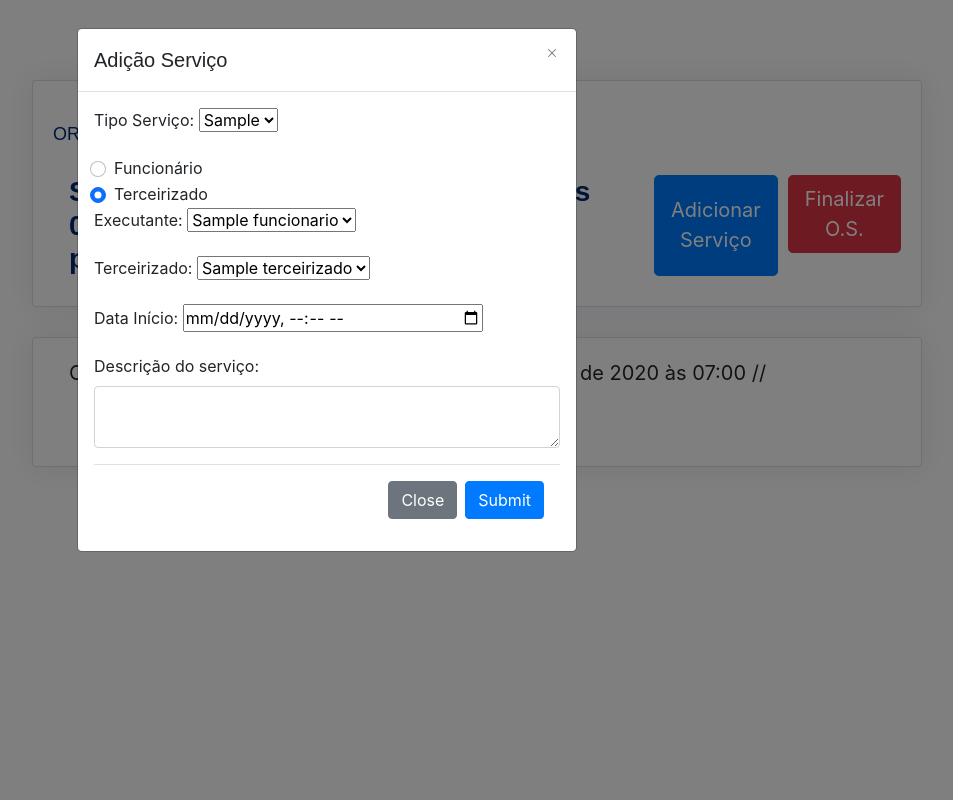
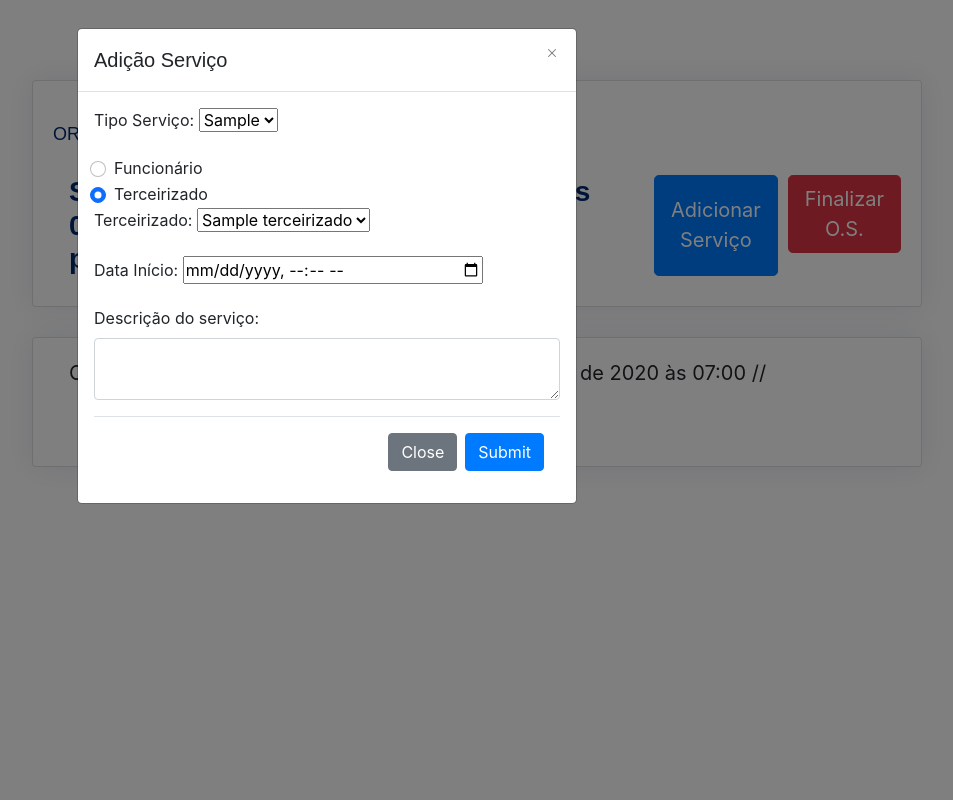
Before and after one commit to otaciliopires/KAITO_CONTROL, a Django app: page /manutencao/osoficina/1/ in a window 1280 px wide, after a click on "Adicionar Serviço". Shown: the whole page, without its empty margins (313-1266 px from the left). Run offline with Django 4.2, Linux system fonts and the light colour scheme; tables that the repository leaves empty hold one stand-in row (values such as "Sample post"); some libraries are stand-ins or nearby versions.

Commit message:
transfer

```diff
--- a/manutencao/templates/os_oficina_service.html
+++ b/manutencao/templates/os_oficina_service.html
@@ -226,22 +226,20 @@
                         </select>
                     </div>
 
-
                     <div class="form-check">
-                  <input class="form-check-input" type="radio" name="status_executante" id="flexRadioDefault1" value='funcionario'>
-                  <label class="form-check-label" for="flexRadioDefault1">
+                        <input class="form-check-input" type="radio" name="status_executante" id="flexRadioFuncionario" value='funcionario' onclick="toggleSelects()">
+                        <label class="form-check-label" for="flexRadioFuncionario">
                             Funcionário
                         </label>
                     </div>
                     <div class="form-check">
-                  <input class="form-check-input" type="radio" name="status_executante" id="flexRadioDefault2" value='terceirizado' checked>
-                  <label class="form-check-label" for="flexRadioDefault2">
+                        <input class="form-check-input" type="radio" name="status_executante" id="flexRadioTerceirizado" value='terceirizado' checked onclick="toggleSelects()">
+                        <label class="form-check-label" for="flexRadioTerceirizado">
                             Terceirizado
                         </label>
                     </div>
 
-
-                <div class="mb-3">
+                    <div class="mb-3" id="selectFuncionario">
                         <label class="form-label">Executante:</label>
                         <select name='executante_funcionario'>
                             {%for executante in executantes%}
@@ -250,7 +248,7 @@
                         </select>
                     </div>
 
-              <div class="mb-3">
+                    <div class="mb-3" id="selectTerceirizado">
                         <label class="form-label">Terceirizado:</label>
                         <select name='executante_terceiro'>
                             {%for terceiro in terceiros%}
@@ -271,20 +269,34 @@
                         <textarea class="form-control" id="exampleFormControlTextarea1" rows="2" name='descricao'></textarea>
                     </div>
 
-
                     <div class="modal-footer">
                         <button type="button" class="btn btn-secondary" data-bs-dismiss="modal">Close</button>
                         <input type="submit" class="btn btn-primary"></input>
                     </div>
                 </form>
-
             </div>
-
-
         </div>
     </div>
 </div>
 
+<script>
+    function toggleSelects() {
+        const funcionarioSelect = document.getElementById('selectFuncionario');
+        const terceirizadoSelect = document.getElementById('selectTerceirizado');
+        const isFuncionario = document.getElementById('flexRadioFuncionario').checked;
+
+        if (isFuncionario) {
+            funcionarioSelect.style.display = 'block';
+            terceirizadoSelect.style.display = 'none';
+        } else {
+            funcionarioSelect.style.display = 'none';
+            terceirizadoSelect.style.display = 'block';
+        }
+    }
+
+    // Executa a função ao carregar a página para definir o estado inicial
+    document.addEventListener('DOMContentLoaded', toggleSelects);
+</script>
 
 
 
```
Also changed, not shown: manutencao/utils.py (+9 -11 lines). Lines whose indentation alone changed are shown as unchanged.
